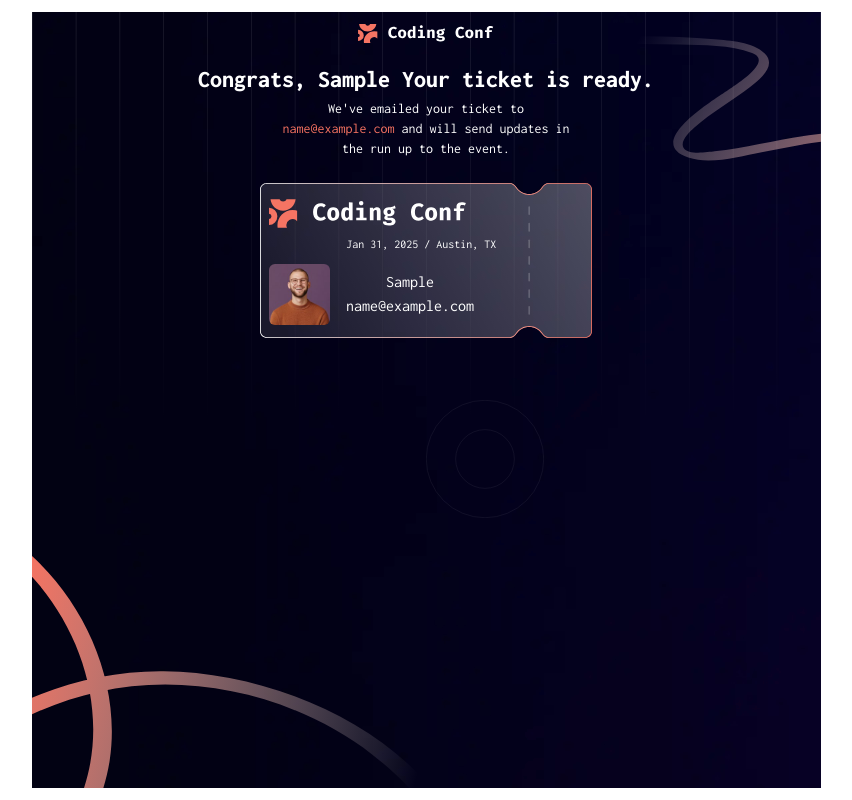
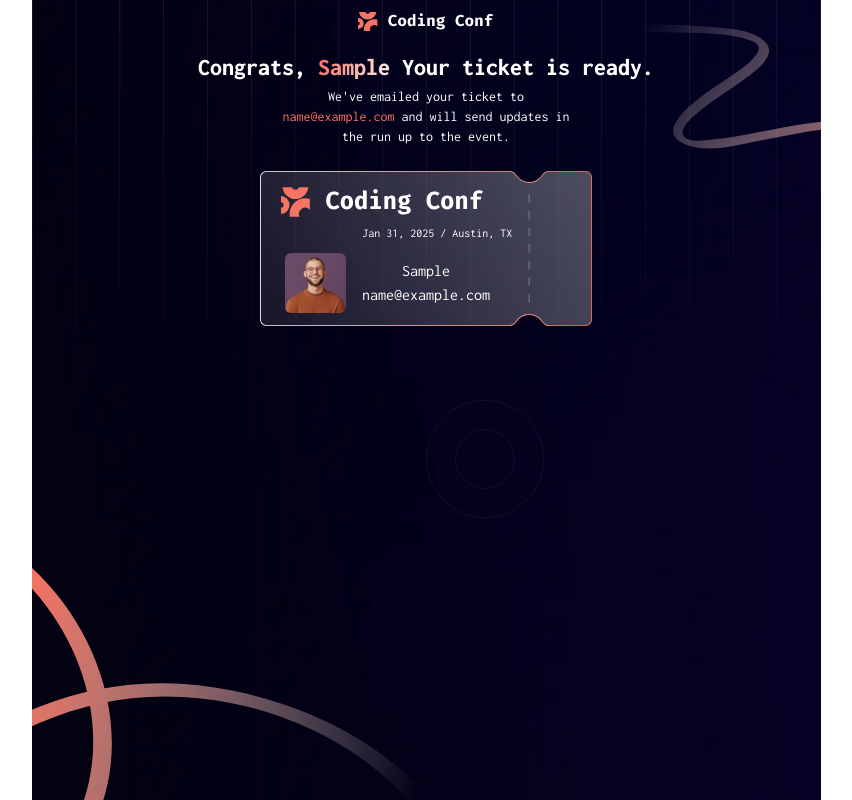
Before and after one commit to darkweb907/Ticket, a React (Vite) app: page / in a window 1280 px wide. Both pictures are taken after typing "Sample", "Sample", "name@example.com", "name@example.com" into the empty fields and a click on the input "Generate my Ticket". Shown: the whole page, without its empty margins (214-1066 px from the left). Built offline with nearby package versions, Linux system fonts and the light colour scheme.

Commit message:
change absolute path

```diff
--- a/src/component/Background.jsx
+++ b/src/component/Background.jsx
@@ -1,8 +1,11 @@
-import Top from "../assets/images/pattern-squiggly-line-top.svg";
 import { Routes, Route } from "react-router-dom";
 import Form from "./Form";
 import Header from "./Header";
 import Details from "./Details";
+import Top from "../assets/images/pattern-squiggly-line-top.svg";
+import Line from "../assets/images/pattern-squiggly-line-bottom.svg";
+import Pattern from "../assets/images/pattern-lines.svg";
+import Circle from "../assets/images/pattern-circle.svg";
 
 const Background = () => {
   return (
@@ -14,17 +17,13 @@ const Background = () => {
       />
       <img
         className="bottom w-[57%] left-0 absolute bottom-[-69px] "
-        src="./src/assets/images/pattern-squiggly-line-bottom.svg"
+        src={Line}
         alt="not descover"
       />
-      <img
-        className=" "
-        src="./src/assets/images/pattern-lines.svg"
-        alt="not descover"
-      />
+      <img src={Pattern} alt="not descover" />
       <img
         className="hidden md:block absolute top-[50%] left-[50%] md:w-[15%] "
-        src="./src/assets/images/pattern-circle.svg"
+        src={Circle}
         alt="not descover"
       />
       <div className="text absolute top-0 w-full ">
--- a/src/component/Details.jsx
+++ b/src/component/Details.jsx
@@ -7,28 +7,29 @@ const Details = () => {
   console.log(message.avatar);
 
   return (
-    <div className="display-text mt-5  max-w-[60%]">
-      <h1 className=" text-xl md:text-2xl LG:text-3xl font-extrabold mb-1">
-        Congrats, <span className="text-GOrange"> {message.name} </span> Your
-        ticket is ready.
+    <div className="display-text mt-6  md:mt-5 px-6 md:px-0 custom  sm:max-w-[60%]">
+      <h1 className=" text-xl md:text-2xl LG:text-3xl font-extrabold md:mb-1 mb-8">
+        Congrats,{" "}
+        <span className="text-GOrange text-gradient"> {message.name} </span>{" "}
+        Your ticket is ready.
       </h1>
       <p className="md:px-20 text-sm">
         We&apos;ve emailed your ticket to
         <span className="text-Orange"> {message.email} </span>
         and will send updates in the run up to the event.
       </p>
-      <div className="body ticket  ">
+      <div className="body ticket ">
         <img
-          className="w-[70%]"
+          className="md:w-[70%]"
           src="./src/assets/images/pattern-ticket.svg"
           alt="hello"
         />
-        <div className="detail-text md:m absolute md:left-[5rem] md:top-[4px]">
-          <div className="flex flex-col gap-2">
+        <div className="detail-text  absolute md:left-[5rem] md:top-[4px] px-3">
+          <div className="flex flex-col gap-2  ">
             <img className="w-[65%] mt-3" src={mage} alt="logo" />
             <p className="text-xs">Jan 31, 2025 / Austin, TX</p>
           </div>
-          <div className="logoA flex mt-3 items-center gap-4 ">
+          <div className="logoA flex mt-3 items-center gap-4 px-1 ">
             <img className="w-[20%] rounded-md" src={logoA} alt="logoA" />
             <div className="flex flex-col">
               <h2>{message.name}</h2>
--- a/src/component/Form.jsx
+++ b/src/component/Form.jsx
@@ -1,8 +1,8 @@
 import { useState } from "react";
-import { useNavigate } from 'react-router-dom';
+import { useNavigate } from "react-router-dom";
 
 const Form = () => {
-    const Navigate= useNavigate()
+  const Navigate = useNavigate();
   const [Word, setWord] = useState({
     avatar: "",
     name: "",
@@ -13,7 +13,7 @@ const Form = () => {
     e.preventDefault();
     console.log("Form Submitted");
     console.log(Word.github);
-    Navigate("/display" , {state: {message: Word}})
+    Navigate("/display", { state: { message: Word } });
   };
 
   const textChange = (e) => {
@@ -83,7 +83,7 @@ const Form = () => {
           </div>
           <div className="avatar mt-3">
             <input
-              className="w-full bg-BOrange py-1 rounded-md"
+              className="w-full bg-BOrange py-1 rounded-md cursor-pointer"
               type="submit"
               value="Generate my Ticket"
             />
--- a/src/index.css
+++ b/src/index.css
@@ -13,7 +13,14 @@ body {
 }
 
 .mage {
-  @apply relative bg-[url("./assets/images/background-mobile.png")] md:bg-[url("./assets/images/background-tablet.png")] mx-auto  h-[97vh] max-w-[789px] lg:bg-[url("./assets/images/background-desktop.png")];
+  @apply relative bg-[url("./assets/images/background-mobile.png")] md:bg-[url("./assets/images/background-tablet.png")] mx-auto  h-[100vh] max-w-[789px] lg:bg-[url("./assets/images/background-desktop.png")];
+}
+.text-gradient {
+  @apply bg-GOrange;
+  background-clip: text;
+  -webkit-background-clip: text;
+  text-fill-color: transparent;
+  -webkit-text-fill-color: transparent;
 }
 .Wform {
   @apply md:w-[70%] mx-auto;
@@ -38,3 +45,9 @@ img {
 input {
   background-color: rgba(255, 255, 255, 0.1);
 }
+@media (min-width: 410px) and (max-width: 634px) {
+  .custom {
+    /* Add your custom styles here */
+    max-width: 60%;
+  }
+}
--- a/tailwind.config.js
+++ b/tailwind.config.js
@@ -16,7 +16,7 @@ export default {
         GOrange: "linear-gradient(to right, hsl(7, 86%, 67%), hsl(0, 0%, 100%))",
       },
       backgroundImage: {
-        GOrange: "linear-gradient(hsl(7, 86%, 67%) to hsl(0, 0%, 100%))",
+        GOrange: "linear-gradient(to right, hsl(7, 86%, 67%), hsl(0, 0%, 100%))",
       },
     },
   },
```
